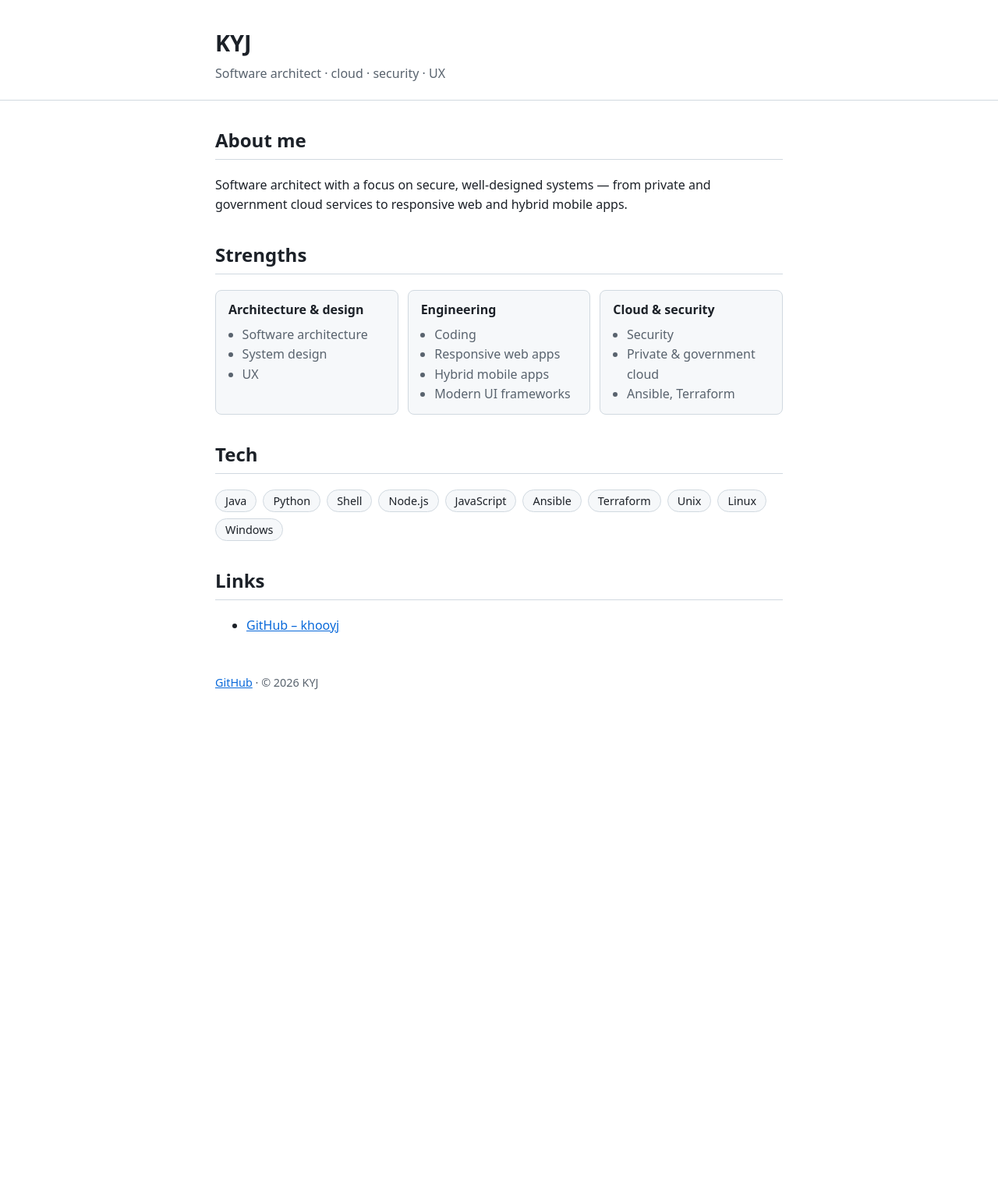
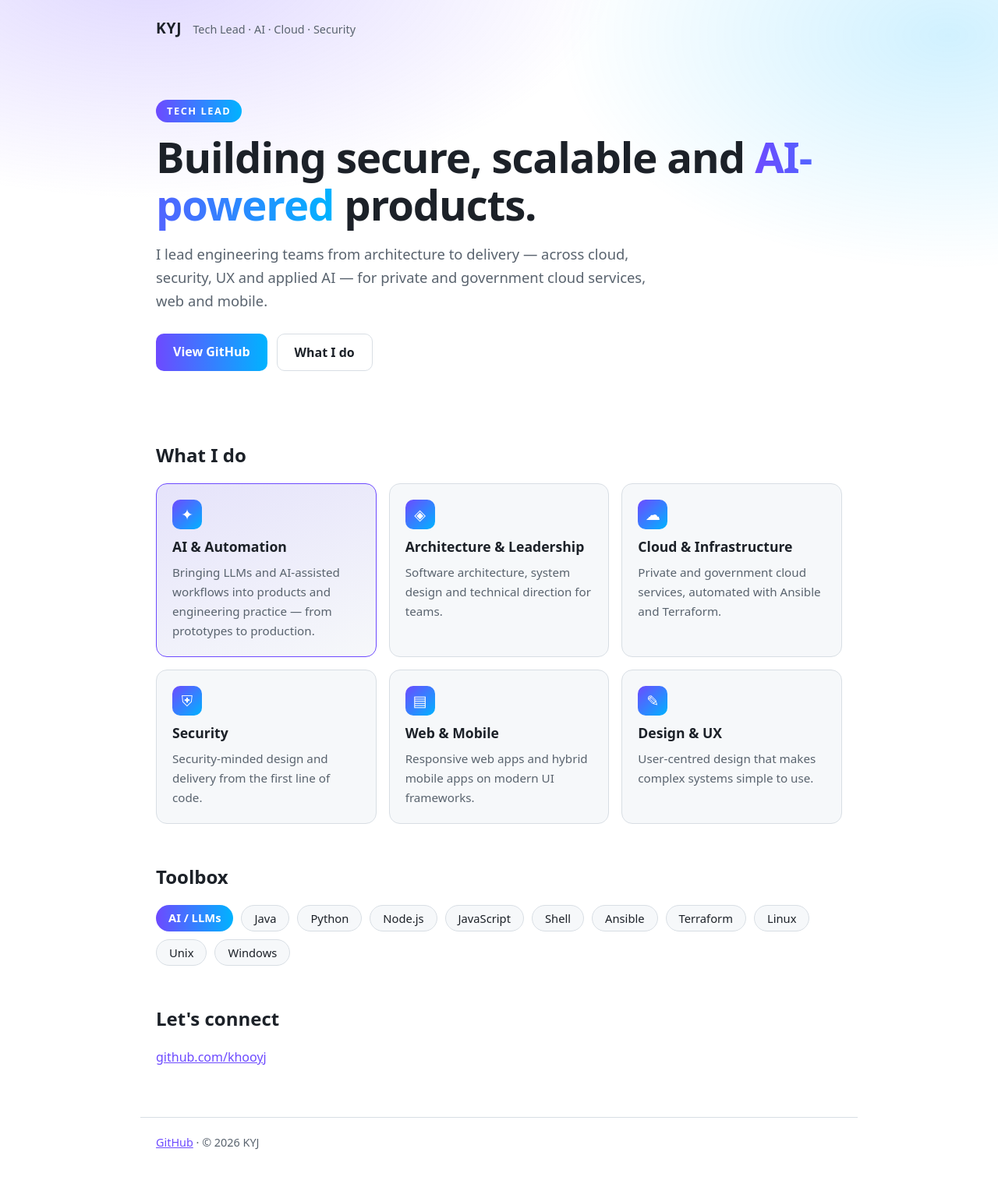
Before and after one commit to khooyj/khooyj.github.io, a Jekyll site: the page built from index.md, in a window 1280 px wide. Shown: the whole page at 78% size. Built offline with Jekyll 4.4.1, drawn with Linux system fonts in a browser that asks for light colours; our own code applies the rules of GitHub Pages for plain Markdown files; before the commit the page ends 919 px from its top, so only the background shows below that.

Commit message:
Redesign homepage: Tech Lead hero, AI focus, gradient cards, dark/light
Co-Authored-By: Claude Sonnet 5.5 <noreply@anthropic.com>

```diff
--- a/_config.yml
+++ b/_config.yml
@@ -1,5 +1,5 @@
 title: KYJ
-description: Software architect · cloud · security · UX
+description: Tech Lead · AI · Cloud · Security
 url: "https://khooyj.github.io"
 lang: en
 
--- a/assets/css/style.css
+++ b/assets/css/style.css
@@ -1,17 +1,36 @@
-:root{--bg:#fff;--fg:#1c2128;--muted:#59636e;--accent:#0969da;--card:#f6f8fa;--border:#d1d9e0}
-@media(prefers-color-scheme:dark){:root{--bg:#0d1117;--fg:#e6edf3;--muted:#9198a1;--accent:#58a6ff;--card:#151b23;--border:#3d444d}}
+:root{--bg:#fff;--fg:#1c2128;--muted:#59636e;--accent:#6d4aff;--accent2:#00b3ff;--card:#f6f8fa;--border:#d8dee4;--shadow:0 6px 24px rgba(80,60,160,.10)}
+@media(prefers-color-scheme:dark){:root{--bg:#0b0e14;--fg:#e6edf3;--muted:#9aa4b2;--accent:#9d86ff;--accent2:#4cc9ff;--card:#141926;--border:#283042;--shadow:0 6px 24px rgba(0,0,0,.4)}}
 *{box-sizing:border-box}
-body{margin:0;background:var(--bg);color:var(--fg);font:16px/1.6 system-ui,-apple-system,"Segoe UI",sans-serif}
-.wrap{max-width:760px;margin:0 auto;padding:0 16px}
-.site-header{border-bottom:1px solid var(--border);padding:32px 0 20px;margin-bottom:24px}
-.brand{font-size:1.8rem;font-weight:700;color:var(--fg);text-decoration:none}
-.tagline{margin:4px 0 0;color:var(--muted)}
+html{scroll-behavior:smooth}
+body{margin:0;background:var(--bg);color:var(--fg);font:16px/1.65 system-ui,-apple-system,"Segoe UI",sans-serif}
+body::before{content:"";position:fixed;inset:0;z-index:-1;pointer-events:none;
+ background:radial-gradient(600px 300px at 15% -5%,color-mix(in srgb,var(--accent) 22%,transparent),transparent),
+ radial-gradient(500px 300px at 95% 5%,color-mix(in srgb,var(--accent2) 18%,transparent),transparent)}
+.wrap{max-width:920px;margin:0 auto;padding:0 20px}
+.site-header{padding:20px 0}
+.site-header .wrap{display:flex;align-items:baseline;gap:14px;flex-wrap:wrap}
+.brand{font-weight:800;letter-spacing:.04em;color:var(--fg);text-decoration:none;font-size:1.2rem}
+.tagline{margin:0;color:var(--muted);font-size:.9rem}
 a{color:var(--accent)}
-h2{margin-top:2rem;border-bottom:1px solid var(--border);padding-bottom:.3rem}
-.grid{display:grid;grid-template-columns:repeat(auto-fit,minmax(220px,1fr));gap:12px;margin:12px 0}
-.card{background:var(--card);border:1px solid var(--border);border-radius:8px;padding:12px 16px}
-.card h3{margin:0 0 6px;font-size:1rem}
-.card ul{margin:0;padding-left:1.1rem;color:var(--muted)}
-.tags{display:flex;flex-wrap:wrap;gap:8px;padding:0;list-style:none}
-.tags li{background:var(--card);border:1px solid var(--border);border-radius:999px;padding:2px 12px;font-size:.9rem}
-.site-footer{margin:48px auto 32px;color:var(--muted);font-size:.9rem}
+.hero{padding:56px 0 40px}
+.eyebrow{display:inline-block;margin:0 0 14px;padding:4px 14px;border-radius:999px;font-size:.8rem;font-weight:700;letter-spacing:.12em;text-transform:uppercase;color:#fff;background:linear-gradient(90deg,var(--accent),var(--accent2))}
+.hero h1{font-size:clamp(2rem,6vw,3.4rem);line-height:1.12;margin:0 0 18px;letter-spacing:-.02em}
+.grad{background:linear-gradient(90deg,var(--accent),var(--accent2));-webkit-background-clip:text;background-clip:text;color:transparent}
+.lead{font-size:1.15rem;color:var(--muted);max-width:640px;margin:0 0 26px}
+.cta{display:flex;gap:12px;flex-wrap:wrap}
+.btn{display:inline-block;padding:10px 22px;border-radius:10px;border:1px solid var(--border);color:var(--fg);text-decoration:none;font-weight:600;transition:transform .15s,box-shadow .15s}
+.btn:hover{transform:translateY(-2px);box-shadow:var(--shadow)}
+.btn.primary{border:0;color:#fff;background:linear-gradient(90deg,var(--accent),var(--accent2))}
+h2{margin:48px 0 16px;font-size:1.5rem}
+.grid{display:grid;grid-template-columns:repeat(auto-fit,minmax(260px,1fr));gap:16px}
+.card{position:relative;background:var(--card);border:1px solid var(--border);border-radius:14px;padding:20px;transition:transform .2s,box-shadow .2s,border-color .2s}
+.card:hover{transform:translateY(-4px);box-shadow:var(--shadow);border-color:var(--accent)}
+.card h3{margin:8px 0 6px;font-size:1.1rem}
+.card p{margin:0;color:var(--muted);font-size:.95rem}
+.icon{display:inline-grid;place-items:center;width:38px;height:38px;border-radius:10px;font-size:1.2rem;color:#fff;background:linear-gradient(135deg,var(--accent),var(--accent2))}
+.card.ai{border-color:var(--accent);background:linear-gradient(160deg,color-mix(in srgb,var(--accent) 12%,var(--card)),var(--card))}
+.tags{display:flex;flex-wrap:wrap;gap:10px;padding:0;list-style:none}
+.tags li{background:var(--card);border:1px solid var(--border);border-radius:999px;padding:4px 16px;font-size:.92rem}
+.tags li.hot{color:#fff;border:0;background:linear-gradient(90deg,var(--accent),var(--accent2));font-weight:600}
+.site-footer{margin:64px auto 32px;color:var(--muted);font-size:.9rem;border-top:1px solid var(--border);padding-top:20px}
+@media(prefers-reduced-motion:reduce){*{transition:none!important;scroll-behavior:auto}}
--- a/index.md
+++ b/index.md
@@ -2,25 +2,58 @@
 layout: default
 ---
 
-## About me
+<section class="hero">
+  <p class="eyebrow">Tech Lead</p>
+  <h1>Building secure, scalable and <span class="grad">AI-powered</span> products.</h1>
+  <p class="lead">I lead engineering teams from architecture to delivery — across cloud, security, UX and applied AI — for private and government cloud services, web and mobile.</p>
+  <div class="cta">
+    <a class="btn primary" href="https://github.com/khooyj">View GitHub</a>
+    <a class="btn" href="#expertise">What I do</a>
+  </div>
+</section>
 
-Software architect with a focus on secure, well-designed systems — from private and government cloud services to responsive web and hybrid mobile apps.
-
-## Strengths
+<h2 id="expertise">What I do</h2>
 
 <div class="grid">
-  <div class="card"><h3>Architecture &amp; design</h3><ul><li>Software architecture</li><li>System design</li><li>UX</li></ul></div>
-  <div class="card"><h3>Engineering</h3><ul><li>Coding</li><li>Responsive web apps</li><li>Hybrid mobile apps</li><li>Modern UI frameworks</li></ul></div>
-  <div class="card"><h3>Cloud &amp; security</h3><ul><li>Security</li><li>Private &amp; government cloud</li><li>Ansible, Terraform</li></ul></div>
+  <div class="card ai">
+    <span class="icon">✦</span>
+    <h3>AI &amp; Automation</h3>
+    <p>Bringing LLMs and AI-assisted workflows into products and engineering practice — from prototypes to production.</p>
+  </div>
+  <div class="card">
+    <span class="icon">◈</span>
+    <h3>Architecture &amp; Leadership</h3>
+    <p>Software architecture, system design and technical direction for teams.</p>
+  </div>
+  <div class="card">
+    <span class="icon">☁</span>
+    <h3>Cloud &amp; Infrastructure</h3>
+    <p>Private and government cloud services, automated with Ansible and Terraform.</p>
+  </div>
+  <div class="card">
+    <span class="icon">⛨</span>
+    <h3>Security</h3>
+    <p>Security-minded design and delivery from the first line of code.</p>
+  </div>
+  <div class="card">
+    <span class="icon">▤</span>
+    <h3>Web &amp; Mobile</h3>
+    <p>Responsive web apps and hybrid mobile apps on modern UI frameworks.</p>
+  </div>
+  <div class="card">
+    <span class="icon">✎</span>
+    <h3>Design &amp; UX</h3>
+    <p>User-centred design that makes complex systems simple to use.</p>
+  </div>
 </div>
 
-## Tech
+<h2>Toolbox</h2>
 
 <ul class="tags">
-  <li>Java</li><li>Python</li><li>Shell</li><li>Node.js</li><li>JavaScript</li>
-  <li>Ansible</li><li>Terraform</li><li>Unix</li><li>Linux</li><li>Windows</li>
+  <li class="hot">AI / LLMs</li><li>Java</li><li>Python</li><li>Node.js</li><li>JavaScript</li><li>Shell</li>
+  <li>Ansible</li><li>Terraform</li><li>Linux</li><li>Unix</li><li>Windows</li>
 </ul>
 
-## Links
+<h2>Let's connect</h2>
 
-- [GitHub – khooyj](https://github.com/khooyj)
+<p><a href="https://github.com/khooyj">github.com/khooyj</a></p>
```
